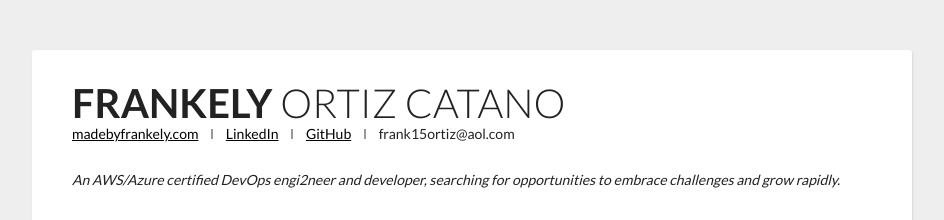
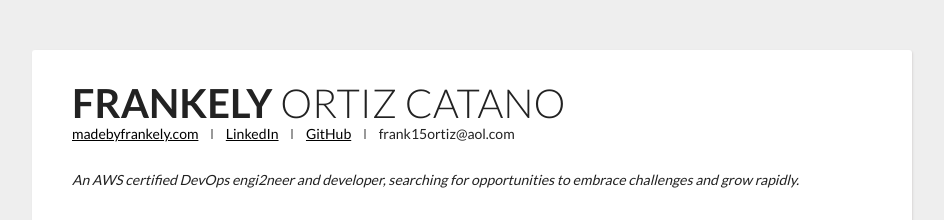
Before and after one commit to frankelitoc/aws-resume-, a plain HTML site: page frontend/source/index.html in a window 1280 px wide. Shown: the top 220 px of the page, without its empty margins (168-1112 px from the left). Drawn offline with nearby package versions, Linux system fonts and the light colour scheme; no server answers.

Commit message:
Experience changes

```diff
--- a/frontend/source/index.html
+++ b/frontend/source/index.html
@@ -27,7 +27,7 @@
       <span class="email-val">frank15ortiz@aol.com</span>
     </div>
     <div class="about">
-        <span class="desc tagline">An AWS/Azure certified DevOps engi2neer and developer, searching for opportunities to embrace challenges and grow rapidly.</span>
+        <span class="desc tagline">An AWS certified DevOps engi2neer and developer, searching for opportunities to embrace challenges and grow rapidly.</span>
     </div>
   </div>
 
```
